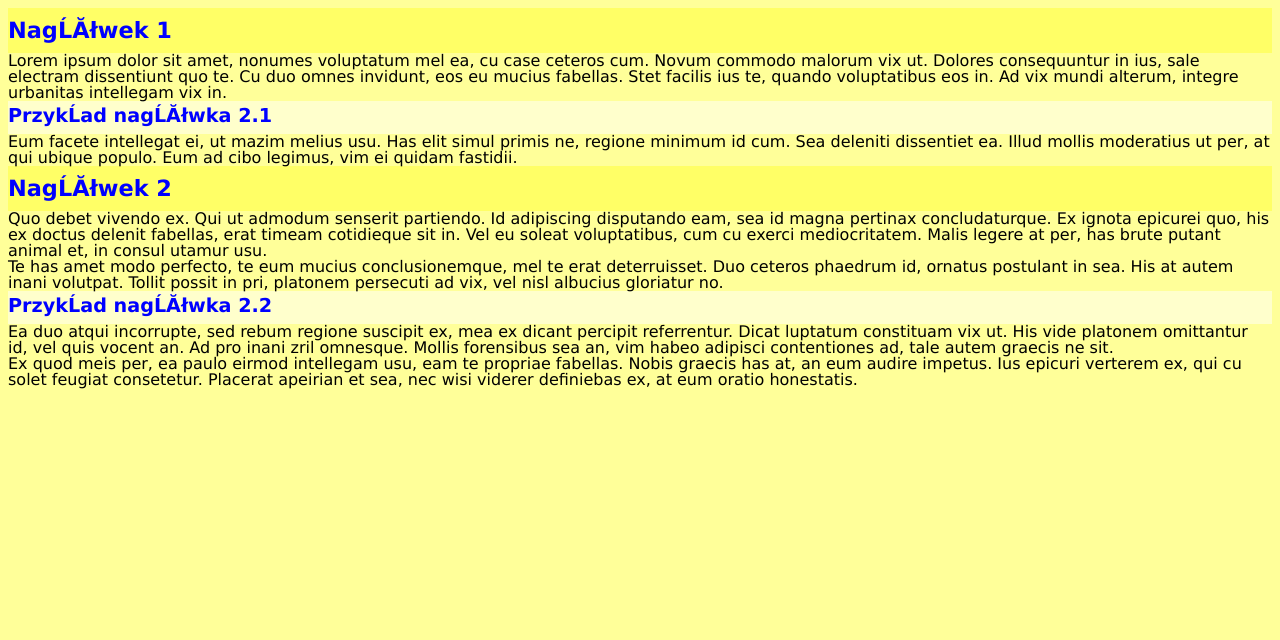
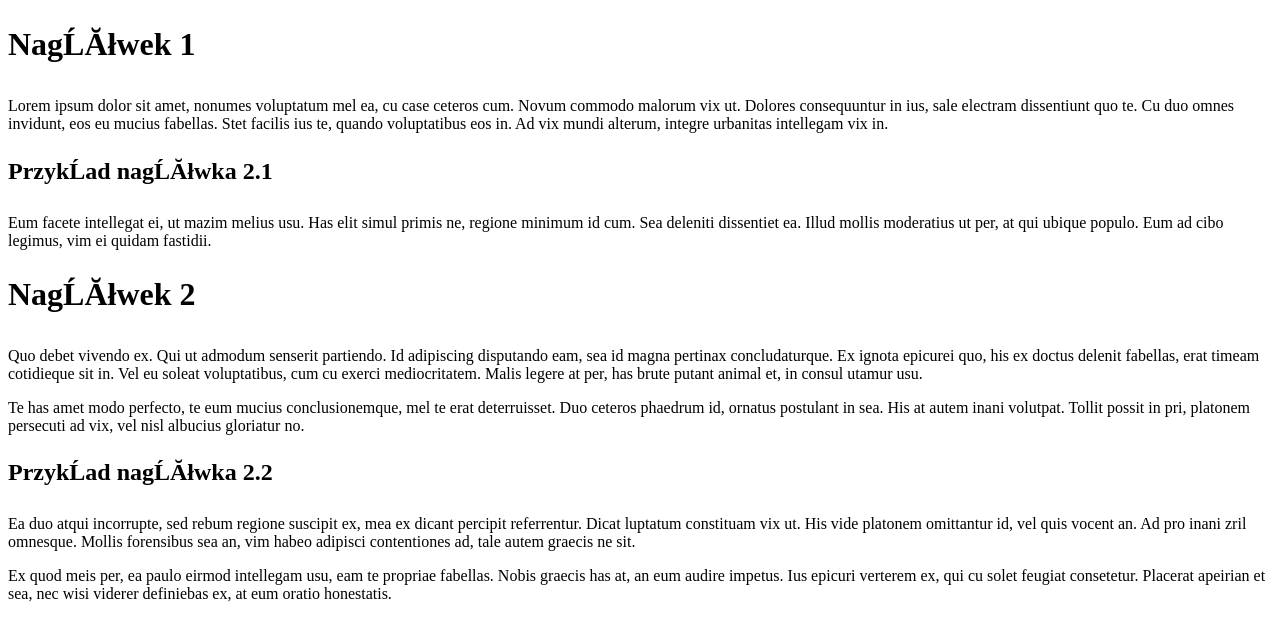
Before and after one commit to Jacekszzz/lab2, a plain HTML site: page index5.html in a window 1280 px wide. Drawn offline with Linux system fonts and the light colour scheme.

Commit message:
Update index5.html

```diff
--- a/index5.html
+++ b/index5.html
@@ -13,7 +13,7 @@
   <title> Lab2 - TiAM </title>
 
   <link rel="stylesheet" href="style.css" media="print" type="text/css" />
-  <link rel="stylesheet" href="style_mobile1a.css" media="screen and (min-device-width: 481px)" type="text/css" />
+  <link rel="stylesheet" href="style_mobile1a.css" media="screen and (max-device-width: 700px)" type="text/css" />
   <link type="text/css" rel="stylesheet" media="only screen and (max-device-width:480px)" href="style_mobile1b.css" />
   <link rel="stylesheet" media="screen and (-webkit-device-pixel-ratio:0.75)" href="style_mobile2.css" />
   <link rel="stylesheet" href="style_mobile3.css" media="handheld" type="text/css" />
```
